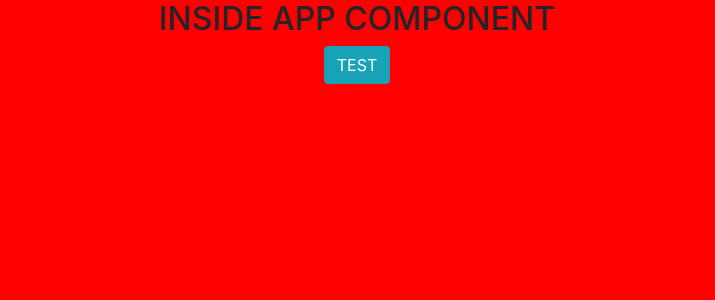
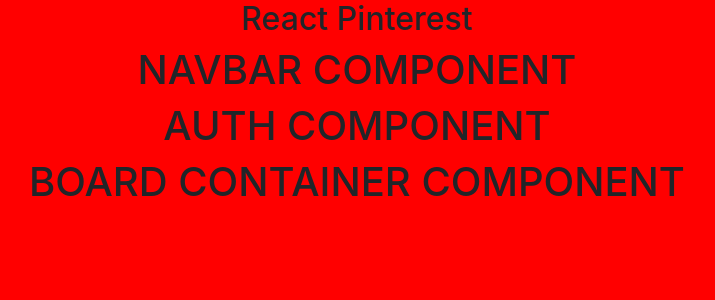
Before and after one commit to davideverett89/react-pinterest, a React (Create React App) app: page / in a window 1280 px wide. Shown: the top 300 px of the page, without its empty margins (283-998 px from the left). Built offline with nearby package versions, Linux system fonts and the light colour scheme.

Commit message:
Inital setup components in place.

```diff
--- a/src/App/App.js
+++ b/src/App/App.js
@@ -1,12 +1,18 @@
 import React from 'react';
 import './App.scss';
+
+import Auth from '../components/Auth/Auth';
+import MyNavBar from '../components/MyNavBar/MyNavBar';
+import BoardContainer from '../components/BoardContainer/BoardContainer';
 
 class App extends React.Component {
   render() {
     return (
       <div className="App">
-        <h2>INSIDE APP COMPONENT</h2>
-        <button className="btn btn-info">TEST</button>
+        <h2>React Pinterest</h2>
+        <MyNavBar />
+        <Auth />
+        <BoardContainer />
       </div>
     );
   }
--- /dev/null
+++ b/src/components/Auth/Auth.js
@@ -0,0 +1,14 @@
+import React from 'react';
+import './Auth.scss';
+
+class Auth extends React.Component {
+  render() {
+    return (
+          <div className="Auth">
+              <h1>AUTH COMPONENT</h1>
+          </div>
+    );
+  }
+}
+
+export default Auth;
--- /dev/null
+++ b/src/components/Auth/Auth.scss
@@ -0,0 +1,3 @@
+.Auth {
+    display: block;
+}
--- /dev/null
+++ b/src/components/BoardContainer/BoardContainer.js
@@ -0,0 +1,14 @@
+import React from 'react';
+import './BoardContainer.scss';
+
+class BoardContainer extends React.Component {
+  render() {
+    return (
+          <div className="BoardContainer">
+              <h1>BOARD CONTAINER COMPONENT</h1>
+          </div>
+    );
+  }
+}
+
+export default BoardContainer;
--- /dev/null
+++ b/src/components/BoardContainer/BoardContainer.scss
@@ -0,0 +1,3 @@
+.BoardContainer {
+    display: block;
+}
--- /dev/null
+++ b/src/components/MyNavBar/MyNavBar.js
@@ -0,0 +1,14 @@
+import React from 'react';
+import './MyNavBar.scss';
+
+class MyNavBar extends React.Component {
+  render() {
+    return (
+          <div className="MyNavBar">
+              <h1>NAVBAR COMPONENT</h1>
+          </div>
+    );
+  }
+}
+
+export default MyNavBar;
--- /dev/null
+++ b/src/components/MyNavBar/MyNavBar.scss
@@ -0,0 +1,3 @@
+.MyNavBar {
+    display: block;
+}
```
